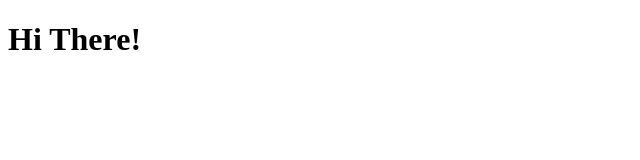
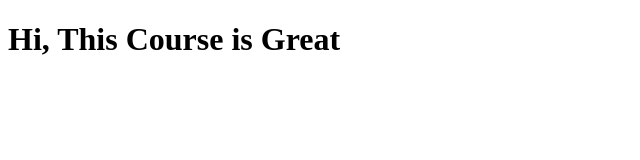
Before and after one commit to AR-Rajput/AdityaRajput.github.io, a plain HTML site: page site/index.html in a window 1280 px wide. Shown: the whole page, without its empty margins (0-640 px from the left). Drawn offline with Linux system fonts and the light colour scheme.

Commit message:
small Addition to our page content

```diff
--- a/site/index.html
+++ b/site/index.html
@@ -4,6 +4,6 @@
   <title>Hi there</title>
 </head>
 <body>
-  <h1>Hi There!</h1>
+  <h1>Hi, This Course is Great</h1>
 </body>
 </html>
```
